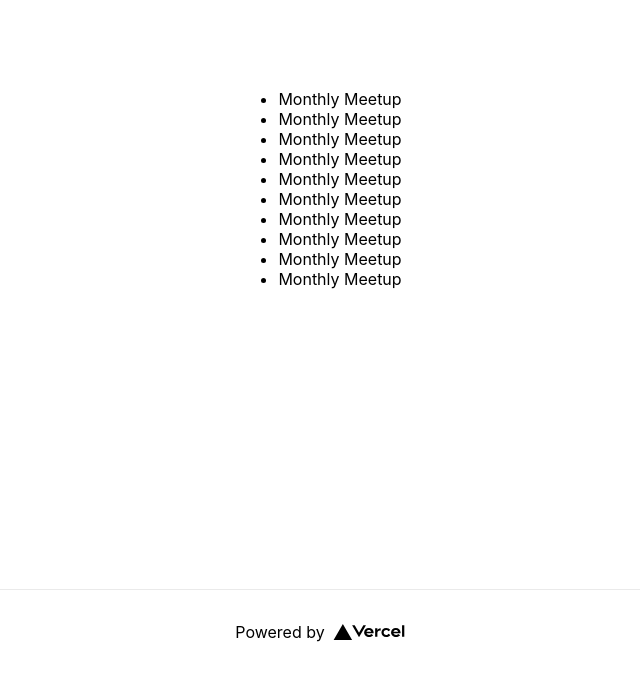
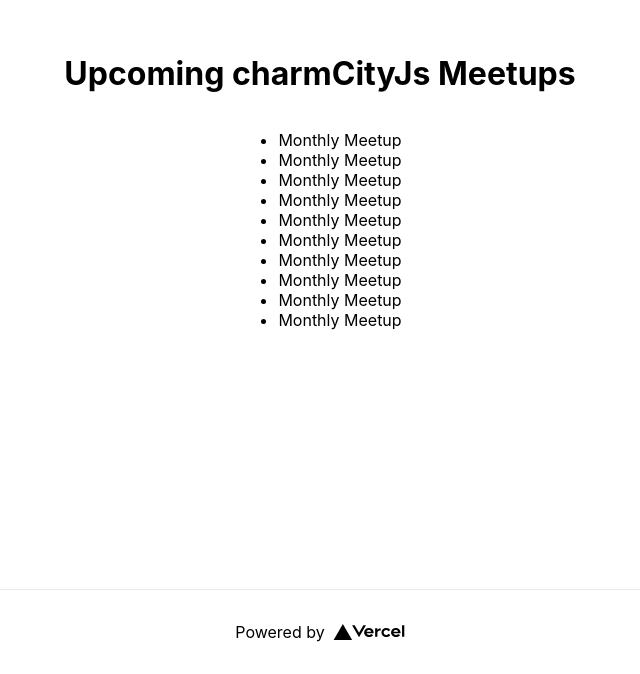
Before and after one commit to airandfingers/aggregator-talk, a Next.js app: page / in a window 1280 px wide. Shown: the part 211-885 px from the top of the page, without its empty margins (320-960 px from the left). Built offline with nearby package versions, Linux system fonts and the light colour scheme.

Commit message:
Add title and spacing between events

```diff
--- a/data/meetups.json
+++ b/data/meetups.json
@@ -1 +1 @@
-{"events":[{"title":"Monthly Meetup","url":"/charmcityjs/events/zknhppydclbfb/"},{"title":"Monthly Meetup","url":"/charmcityjs/events/zknhppydcmbkb/"},{"title":"Monthly Meetup","url":"/charmcityjs/events/zknhppydcnbhb/"},{"title":"Monthly Meetup","url":"/charmcityjs/events/zknhppydcpbdb/"},{"title":"Monthly Meetup","url":"/charmcityjs/events/zknhppydcqbkb/"},{"title":"Monthly Meetup","url":"/charmcityjs/events/zknhppyfccbgb/"},{"title":"Monthly Meetup","url":"/charmcityjs/events/zknhppyfcdbcb/"},{"title":"Monthly Meetup","url":"/charmcityjs/events/zknhppyfcfbcb/"},{"title":"Monthly Meetup","url":"/charmcityjs/events/zknhppyfcgbhb/"},{"title":"Monthly Meetup","url":"/charmcityjs/events/zknhppyfchbfb/"}]}
+{"name":"charmCityJs","events":[{"title":"Monthly Meetup","path":"/charmcityjs/events/zknhppydclbfb/"},{"title":"Monthly Meetup","path":"/charmcityjs/events/zknhppydcmbkb/"},{"title":"Monthly Meetup","path":"/charmcityjs/events/zknhppydcnbhb/"},{"title":"Monthly Meetup","path":"/charmcityjs/events/zknhppydcpbdb/"},{"title":"Monthly Meetup","path":"/charmcityjs/events/zknhppydcqbkb/"},{"title":"Monthly Meetup","path":"/charmcityjs/events/zknhppyfccbgb/"},{"title":"Monthly Meetup","path":"/charmcityjs/events/zknhppyfcdbcb/"},{"title":"Monthly Meetup","path":"/charmcityjs/events/zknhppyfcfbcb/"},{"title":"Monthly Meetup","path":"/charmcityjs/events/zknhppyfcgbhb/"},{"title":"Monthly Meetup","path":"/charmcityjs/events/zknhppyfchbfb/"}]}
--- a/pages/index.js
+++ b/pages/index.js
@@ -3,7 +3,6 @@ import Image from 'next/image'
 import styles from '../styles/Home.module.css'
 
 import meetups from '../data/meetups.json'
-const { events } = meetups
 
 const MEETUP_DOMAIN = 'https://meetup.com'
 
@@ -17,10 +16,11 @@ export default function Home() {
       </Head>
 
       <main className={styles.main}>
+        <h1>Upcoming {meetups.name} Meetups</h1>
         <ul>
-          {events.map((meetup, i) => (
+          {meetups.events.map((meetup, i) => (
             <li key={i}>
-              <a href={MEETUP_DOMAIN + meetup.url}>
+              <a href={MEETUP_DOMAIN + meetup.path}>
                 {meetup.title}
               </a>
             </li>
--- a/scripts/scrape-meetup.js
+++ b/scripts/scrape-meetup.js
@@ -6,6 +6,7 @@ const MEETUP_URL = 'https://www.meetup.com/charmcityjs/events';
 (async () => {
   try {
     const { data } = await scrapeIt(MEETUP_URL, {
+      name: 'h1.groupHomeHeader-groupName',
       events: {
         listItem: '.eventList-list > li',
         data: {
--- a/styles/globals.css
+++ b/styles/globals.css
@@ -23,4 +23,8 @@ a {
     color: white;
     background: black;
   }
+  li {
+    margin-bottom: 1em;
+    list-style: none;
+  }
 }
```
